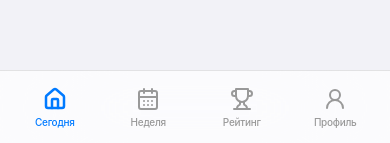
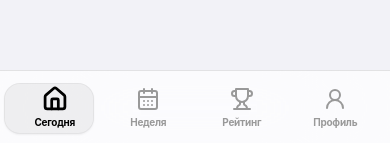
Before and after one commit to mahamadjan/ist-25, a React (Vite) app: page / in a window 390 px wide. Shown: the part 698-841 px from the top of the page. Built offline with nearby package versions, Linux system fonts and the light colour scheme; no server answers; the database is empty.

Commit message:
Add sliding liquid glass indicator to bottom navigation

```diff
--- a/src/components/BottomNav.tsx
+++ b/src/components/BottomNav.tsx
@@ -1,8 +1,9 @@
 import { CalendarDays, Home, UserRound, Trophy } from 'lucide-react';
-import { NavLink } from 'react-router-dom';
+import { NavLink, useLocation } from 'react-router-dom';
 import { cn } from '../lib/utils';
 
 export default function BottomNav() {
+  const location = useLocation();
   const navItems = [
     { to: '/', icon: Home, label: 'Сегодня' },
     { to: '/week', icon: CalendarDays, label: 'Неделя' },
@@ -10,18 +11,30 @@ export default function BottomNav() {
     { to: '/profile', icon: UserRound, label: 'Профиль' },
   ];
 
+  const activeIndex = navItems.findIndex(item => item.to === location.pathname);
+  const currentIndex = activeIndex === -1 ? 0 : activeIndex;
+
   return (
-    <nav className="md:hidden fixed bottom-0 left-0 right-0 bg-white/70 dark:bg-[#1c1c1e]/70 backdrop-blur-3xl backdrop-saturate-200 border-t border-black/10 dark:border-white/10 pb-safe z-50">
-      <ul className="flex items-center justify-around p-2">
+    <nav className="md:hidden fixed bottom-0 left-0 right-0 bg-white/70 dark:bg-[#1c1c1e]/70 backdrop-blur-3xl backdrop-saturate-200 border-t border-black/10 dark:border-white/10 pb-safe z-50 overflow-hidden">
+      <div className="relative flex items-center justify-around p-2">
+
+        {/* Жидкий скользящий индикатор (Liquid Glass Pill) */}
+        <div
+          className="absolute top-2 bottom-2 w-1/4 p-1 z-0 transition-transform duration-500 ease-out"
+          style={{ transform: `translateX(${currentIndex * 100}%)`, left: 0 }}
+        >
+          <div className="w-full h-full bg-black/5 dark:bg-white/10 rounded-2xl shadow-sm border border-black/5 dark:border-white/5" />
+        </div>
+
         {navItems.map(({ to, icon: Icon, label }) => (
-          <li key={to} className="flex-1">
+          <li key={to} className="flex-1 list-none z-10">
             <NavLink
               to={to}
               className={({ isActive }) =>
                 cn(
                   'flex flex-col items-center justify-center py-2 px-1 transition-all duration-300 relative',
                   isActive
-                    ? 'text-[#007AFF] dark:text-[#0a84ff]'
+                    ? 'text-black dark:text-white'
                     : 'text-gray-400 hover:text-gray-600 dark:hover:text-gray-300'
                 )
               }
@@ -30,15 +43,15 @@ export default function BottomNav() {
                 <>
                   <Icon
                     className={cn(
-                      "w-6 h-6 mb-1",
-                      isActive ? "text-[#007AFF] dark:text-[#0a84ff]" : "text-[#999999]"
+                      "w-6 h-6 mb-1 transition-transform duration-300",
+                      isActive ? "text-black dark:text-white scale-110" : "text-[#999999]"
                     )}
                     strokeWidth={isActive ? 2.5 : 2}
                   />
                   <span
                     className={cn(
-                      "text-[10px] font-medium tracking-tight",
-                      isActive ? "text-[#007AFF] dark:text-[#0a84ff]" : "text-[#999999]"
+                      "text-[10px] font-bold tracking-tight transition-all duration-300",
+                      isActive ? "text-black dark:text-white" : "text-[#999999]"
                     )}
                   >
                     {label}
@@ -48,7 +61,7 @@ export default function BottomNav() {
             </NavLink>
           </li>
         ))}
-      </ul>
+      </div>
     </nav>
   );
 }
```
